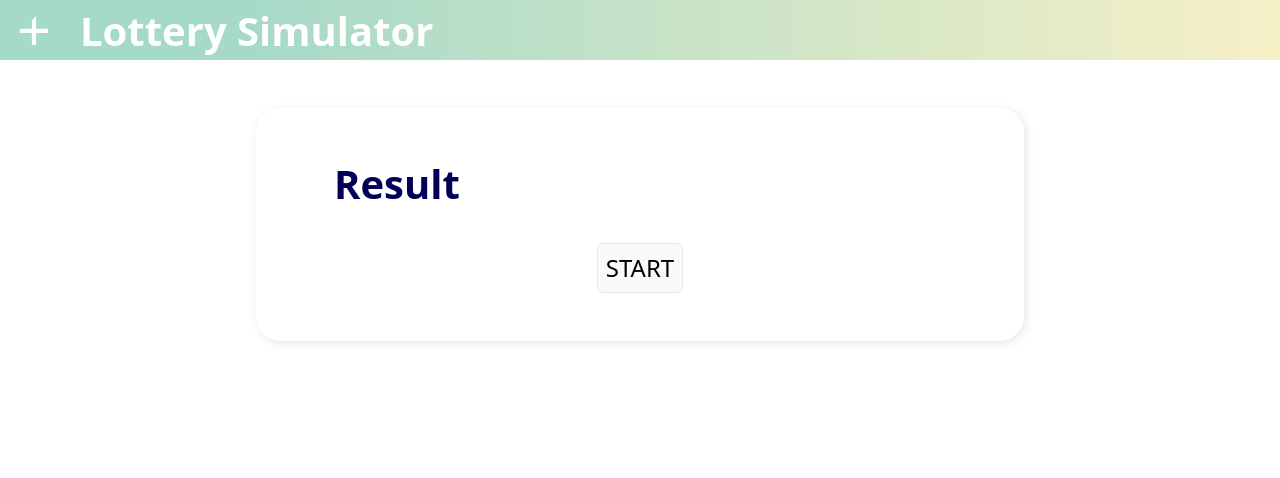
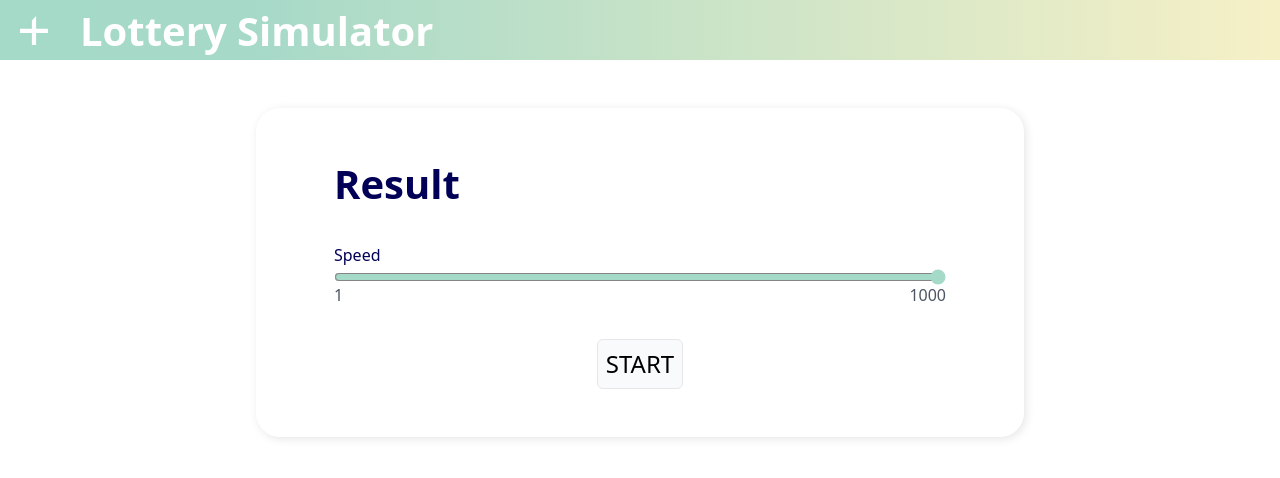
Before and after one commit to nagybnc/lottery-simulator, a Vue app: page / in a window 1280 px wide. Shown: the top 478 px of the page. Built offline with nearby package versions, Linux system fonts and the light colour scheme.

Commit message:
Init Slider Component

```diff
--- a/src/components/Game/Game.vue
+++ b/src/components/Game/Game.vue
@@ -4,6 +4,7 @@
         <h1 className="mb-8 text-[40px] font-bold leading-[55px] text-dark-blue">
             Result
         </h1>
+        <Slider />
         <div className="text-center">
             <button @click="$store.commit('toggleGame')"
                 className="rounded-md border bg-gray-50 p-2 text-2xl hover:bg-gray-200 uppercase">
@@ -14,7 +15,10 @@
 </template>
 
 <script>
+import Slider from './Slider.vue';
+
 export default {
     name: "Game",
+    components: { Slider }
 }
 </script>
--- /dev/null
+++ b/src/components/Game/Slider.vue
@@ -0,0 +1,17 @@
+<template>
+    <div className="mb-8 text-xs text-dark-blue sm:text-base">
+        <p>Speed</p>
+        <input class="w-full cursor-pointer accent-light-greenish-blue" type="range" min="1" max="1000"
+            v-model="$store.state.speed" />
+        <div className="-mt-2 flex w-full justify-between">
+            <span className="text-gray-600">1</span>
+            <span className="text-gray-600">1000</span>
+        </div>
+    </div>
+</template>
+
+<script>
+export default {
+    name: 'Slider'
+}
+</script>
--- a/src/store/index.js
+++ b/src/store/index.js
@@ -4,6 +4,7 @@ export default createStore({
   state() {
     return {
       isRunning: false,
+      speed: 1000,
     };
   },
   mutations: {
--- a/tailwind.config.cjs
+++ b/tailwind.config.cjs
@@ -5,6 +5,8 @@ module.exports = {
     extend: {
       colors: {
         "dark-blue": "#020056",
+        "light-greenish-blue": "#A5D9C8",
+        "yellowish-beige": "#F6F0C6",
       },
       boxShadow: {
         "container-shadow": "2px 2px 10px rgba(0, 0, 0, 0.1);",
```
